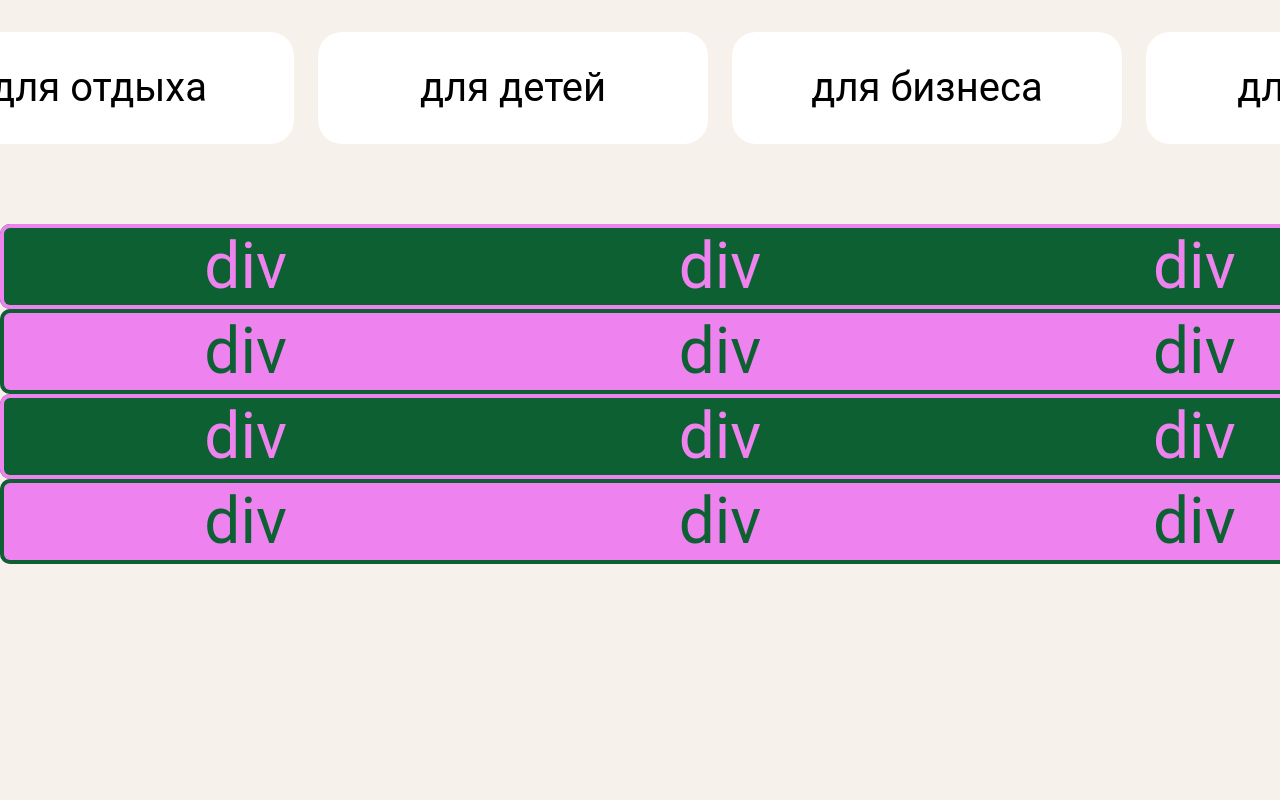
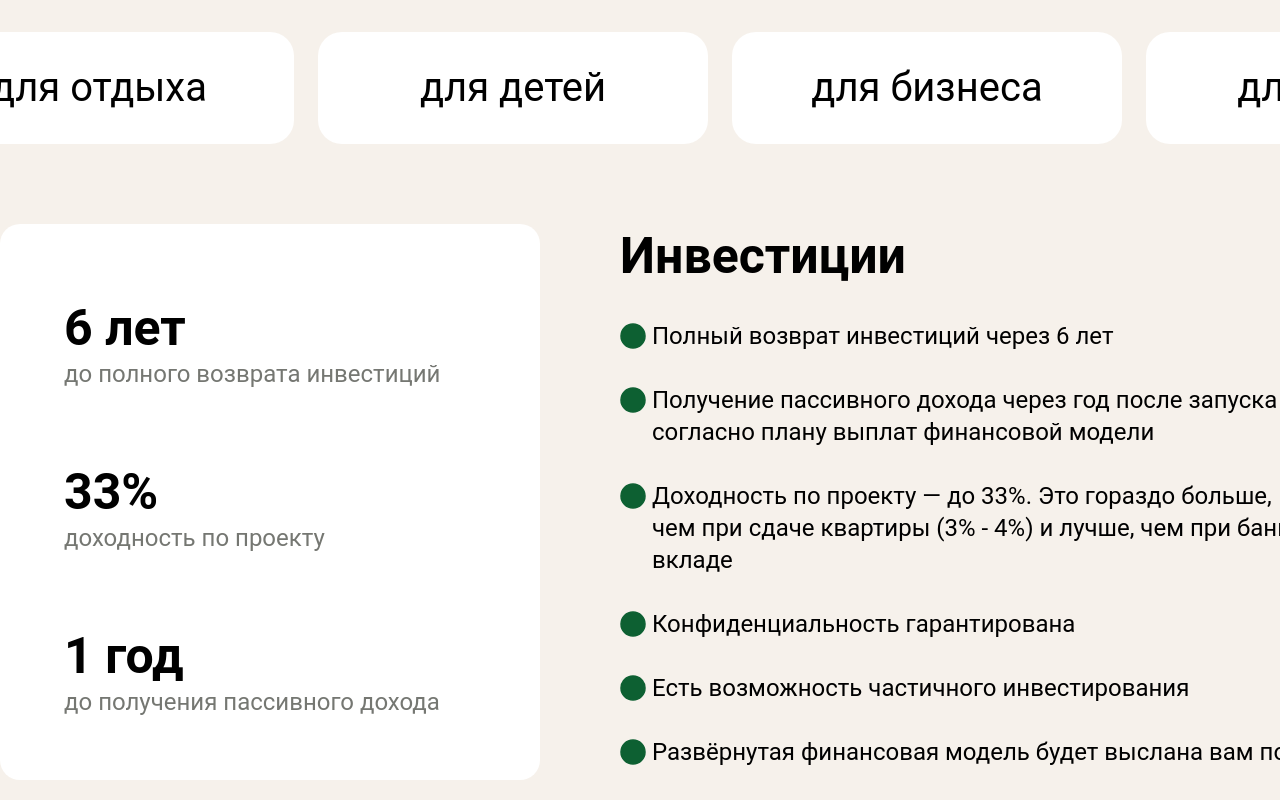
Before and after one commit to mentholacid/polyanka, a plain HTML site: page index.html in a window 1280 px wide. Shown: the part 3892-4692 px from the top of the page. Before the commit the page ends 4456 px from the top, so only its background shows below. Drawn offline with Linux system fonts and the light colour scheme.

Commit message:
add investitions blocks

```diff
--- a/index.html
+++ b/index.html
@@ -180,31 +180,41 @@
         </div>
       </div>
 
-      <table class="wrapper">
-        <thead></thead>
-        <tbody>
-          <tr>
-            <td>div</td>
-            <td>div</td>
-            <td>div</td>
-          </tr>
-          <tr>
-            <td>div</td>
-            <td>div</td>
-            <td>div</td>
-          </tr>
-          <tr>
-            <td>div</td>
-            <td>div</td>
-            <td>div</td>
-          </tr>
-          <tr>
-            <td>div</td>
-            <td>div</td>
-            <td>div</td>
-          </tr>
-        </tbody>
-      </table>
+      <div class="wrapper invest">
+        <div>
+          <div>
+            <h4>6 лет</h4>
+            до полного возврата инвестиций
+          </div>
+          <div>
+            <h4>33%</h4>
+            доходность по проекту
+          </div>
+          <div>
+            <h4>1 год</h4>
+            до получения пассивного дохода
+          </div>
+        </div>
+
+        <div>
+          <h3>Инвестиции</h3>
+
+          <div>
+            <li>Полный возврат инвестиций через 6 лет</li>
+            <li>
+              Получение пассивного дохода через год после запуска проекта,
+              согласно плану выплат финансовой модели
+            </li>
+            <li>
+              Доходность по проекту — до 33%. Это гораздо больше, чем при сдаче
+              квартиры (3% - 4%) и лучше, чем при банковском вкладе
+            </li>
+            <li>Конфиденциальность гарантирована</li>
+            <li>Есть возможность частичного инвестирования</li>
+            <li>Развёрнутая финансовая модель будет выслана вам по запросу</li>
+          </div>
+        </div>
+      </div>
     </div>
   </body>
 </html>
--- a/styles.css
+++ b/styles.css
@@ -255,7 +255,7 @@ header {
   }
 }
 
-table {
+/* table {
   border-spacing: 0;
 
   text-align: center;
@@ -310,4 +310,58 @@ table {
       }
     }
   }
+} */
+
+.invest {
+  display: flex;
+  justify-content: space-between;
+  align-items: start;
+  gap: 5rem;
+
+  > div {
+    &:first-child {
+      padding: 0 4rem 4rem;
+
+      background-color: #ffffff;
+      border-radius: 20px;
+
+      color: #757772;
+
+      font-size: 24px;
+      line-height: 28.13px;
+
+      h4 {
+        width: 412px;
+
+        padding-top: 4.5rem;
+        margin: 0;
+
+        color: black;
+        font-size: 50px;
+        line-height: 64px;
+      }
+    }
+
+    &:last-child {
+      h3 {
+        color: black;
+        font-size: 50px;
+        line-height: 64px;
+        padding: 0 0 2rem 0;
+        margin: 0;
+      }
+
+      li {
+        padding: 0 0 2rem 2rem;
+        font-size: 24px;
+        line-height: 32px;
+
+        background-image: url(./assets/green-dot.svg);
+        background-position: 0px 3px;
+        background-repeat: no-repeat;
+
+        list-style-type: none;
+      }
+    }
+  }
 }
```
Also changed, not shown: assets/green-dot.svg (added).
